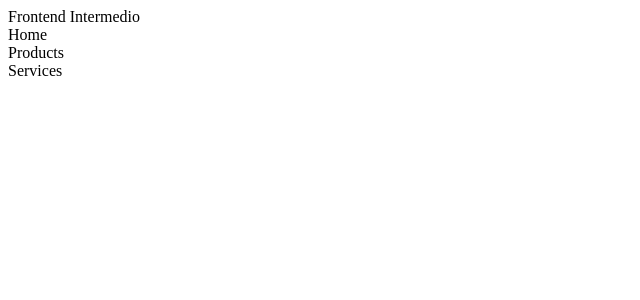
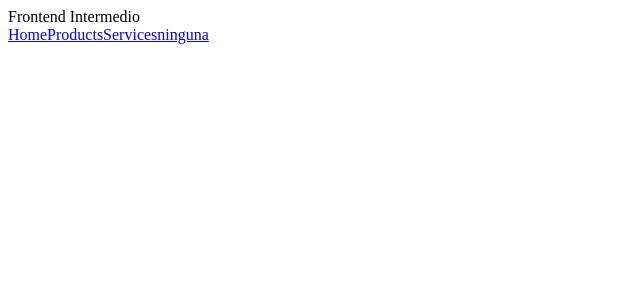
Before and after one commit to johncardozo/frontend-intermedio, a React (Vite) app in the folder react-admin-tareas/: page / in a window 1280 px wide. Shown: the top 300 px of the page, without its empty margins (0-640 px from the left). Built offline with nearby package versions, Linux system fonts and the light colour scheme.

Commit message:
React: propiedades por default

```diff
--- a/react-admin-tareas/src/App.jsx
+++ b/react-admin-tareas/src/App.jsx
@@ -5,9 +5,10 @@ function App() {
   return (
     <>
       <Header />
-      <Opcion texto="Home" />
-      <Opcion texto="Products" />
-      <Opcion texto="Services" />
+      <Opcion texto="Home" link="/" />
+      <Opcion texto="Products" link="/products" />
+      <Opcion texto="Services" link="/services" />
+      <Opcion />
     </>
   );
 }
--- a/react-admin-tareas/src/components/Opcion.jsx
+++ b/react-admin-tareas/src/components/Opcion.jsx
@@ -1,7 +1,12 @@
 /* eslint-disable react/prop-types */
 
-const Opcion = (props) => {
-  return <div>{props.texto}</div>;
+const Opcion = ({ texto, link }) => {
+  return <a href={link}>{texto}</a>;
+};
+
+Opcion.defaultProps = {
+  texto: "ninguna",
+  link: "/",
 };
 
 export default Opcion;
```
